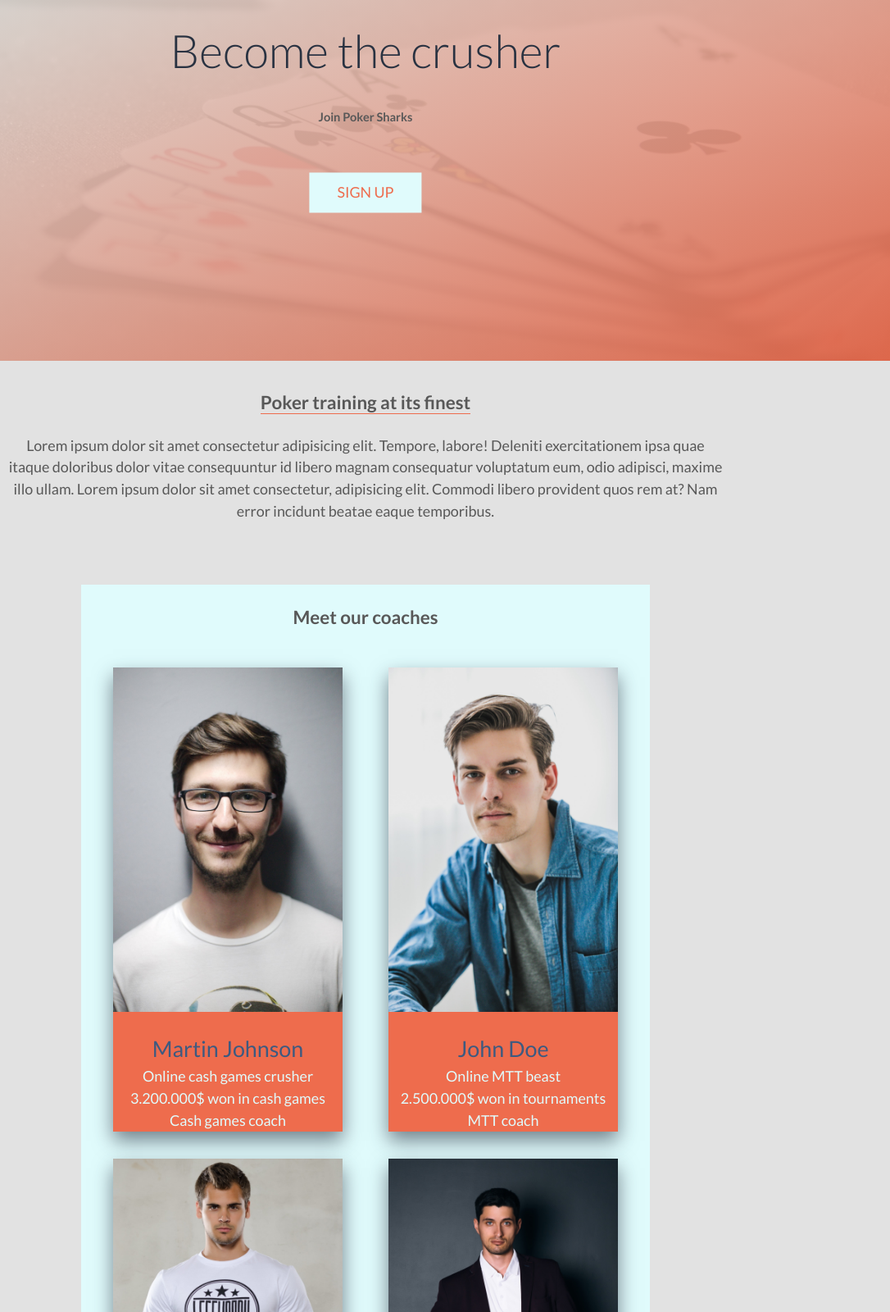
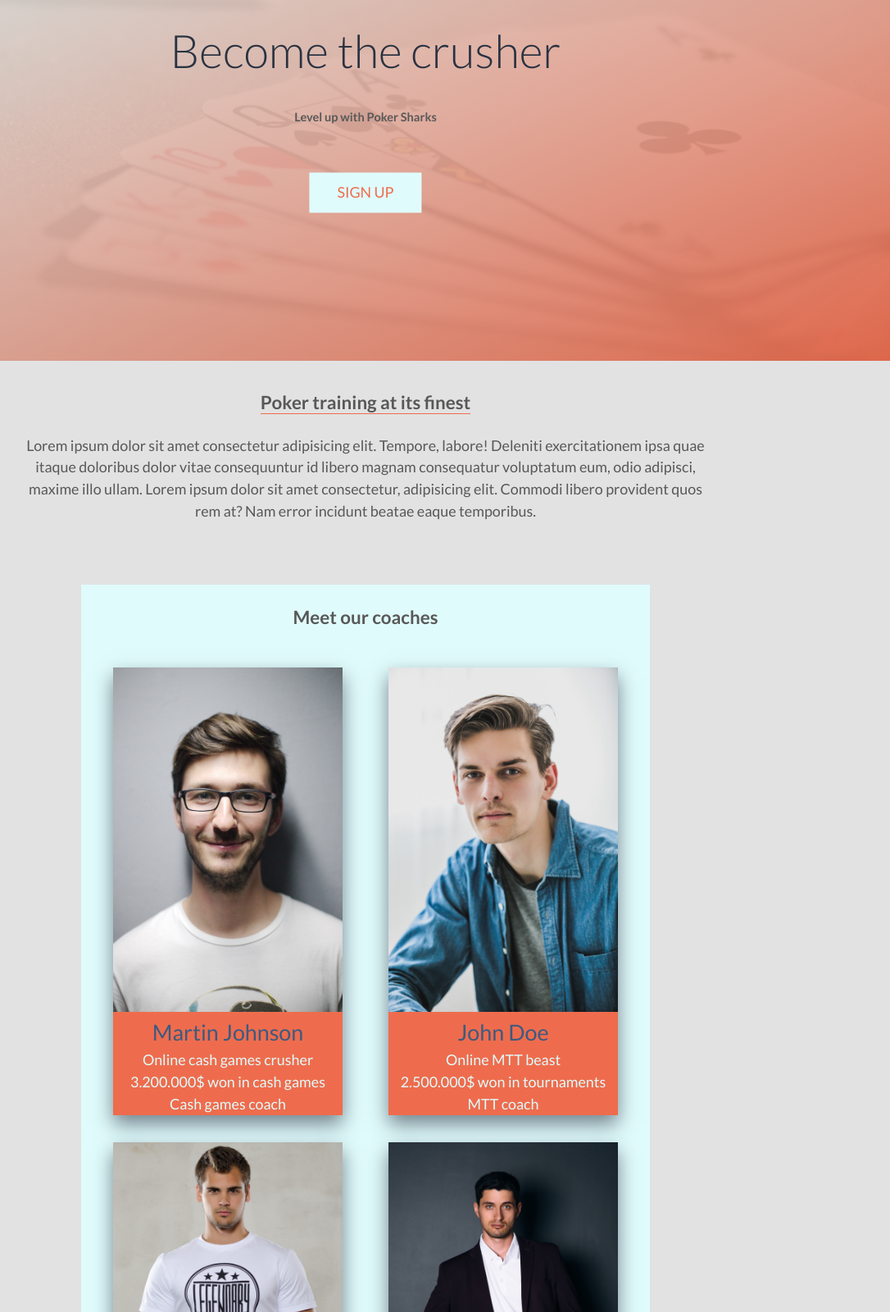
Before and after one commit to kolodziejm/poker-sharks, a plain HTML site: page index.html in a window 1280 px wide. Shown: the part 160-1760 px from the top of the page at 82% size, 194-1280 px from the left. Drawn offline with Linux system fonts and the light colour scheme.

Commit message:
Update index.html
Deleted unnecessary classes.

```diff
--- a/index.html
+++ b/index.html
@@ -53,28 +53,33 @@
     <!-- HEADER -->
 
     <header class="header">
+        <div class="content">
         <div class="header__text">
             <h1 class="header__text--main u-mbot-md">Become the crusher</h1>
-            <h2 class="header__text--secondary u-mbot-md">Join Poker Sharks</h2>
+            <h2 class="header__text--secondary u-mbot-md">Level up with Poker Sharks</h2>
             <a href="#" class="btn btn--primary u-mtop-md">Sign up</a>
+        </div>
         </div>
     </header>
 
     <!-- ABOUT -->
     <section class="about u-mbot-sm">
+        <div class="content">
         <h2 class="heading-secondary u-mbot-sm"><span>Poker training at its finest</span></h2>
         <div class="about__text">
         <p class="paragraph">Lorem ipsum dolor sit amet consectetur adipisicing elit. Tempore, labore! Deleniti exercitationem ipsa quae itaque doloribus dolor vitae consequuntur id libero magnam consequatur voluptatum eum, odio adipisci, maxime illo ullam. Lorem ipsum dolor sit amet consectetur, adipisicing elit. Commodi libero provident quos rem at? Nam error incidunt beatae eaque temporibus.</p>
+        </div>
         </div>
     </section>
 
     <!-- COACHES -->
     <section class="coaches">
+        <div class="content">
         <h2 class="heading-secondary u-mbot-md">Meet our coaches</h2>
         <div class="coaches__cards">
         <div class="card u-mbot-sm">
             <img src="img/coach1.jpeg" alt="Martin Johnson" class="card__photo">
-            <div class="card__description u-mtop-sm">
+            <div class="card__description">
                 <ul class="card__list">
                     <li class="card__name">Martin Johnson</li>
                     <li>Online cash games crusher</li>
@@ -86,7 +91,7 @@
 
         <div class="card u-mtop-md">
             <img src="img/coach2.jpeg" alt="John Doe" class="card__photo">
-            <div class="card__description u-mtop-sm">
+            <div class="card__description">
                 <ul class="card__list">
                     <li class="card__name">John Doe</li>
                     <li>Online MTT beast</li>
@@ -120,21 +125,25 @@
             </div>
         </div>
     </div>
+</div>
     </section>
 
     <!-- COURSES -->
 
     <section class="courses">
+        <div class="content">
         <h2 class="heading-secondary heading-secondary--dark-blue">Choose your perfect course</h2>
         <img src="img/plan.jpeg" alt="Plan" class="courses__photo">
         <div class="courses__text">
         <p class="paragraph">Lorem ipsum dolor sit amet consectetur adipisicing elit. Qui deserunt consectetur tempora. Ducimus aperiam voluptas voluptatem aliquid provident mollitia, labore ea expedita a. Libero sint ducimus rerum illum laboriosam voluptatibus?</p>
         </div>
         <a href="#" class="btn btn--primary u-mtop-sm">Browse Courses</a>
+    </div>
     </section>
 
     <!-- FEATURED -->
     <section class="featured">
+        <div class="content">
         <h2 class="heading-secondary heading-secondary--red u-mbot-md"> Free strategy articles</h2>
         <div class="featured__strats">
         <div class="strategy u-mbot-sm">
@@ -162,7 +171,7 @@
                 <a href="#" class="learn-btn">Learn more</a>
             </div>
         </div>
-            <!-- DAJ JESZCZE DWA!-->
+    </div>
     </section>
 
     <!-- FOOTER -->
```
